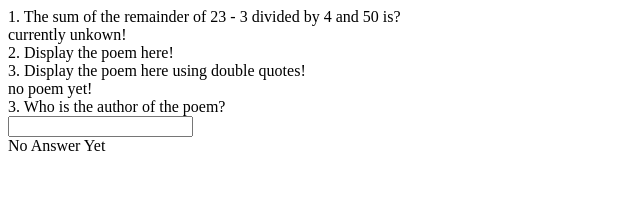
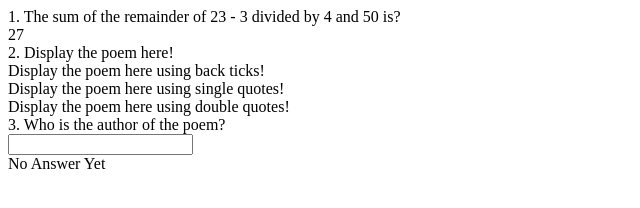
Before and after one commit to marabd/eloquent-third, a plain HTML site: page values-types-operators/index.html in a window 1280 px wide. Shown: the whole page, without its empty margins (0-640 px from the left). Drawn offline with Linux system fonts and the light colour scheme.

Commit message:
some cleanup

```diff
--- a/values-types-operators/index.html
+++ b/values-types-operators/index.html
@@ -12,15 +12,15 @@
   <div>1. The sum of the remainder of 23 - 3 divided by 4 and 50 is?</div>
   <div id="arithmetic"></div>
   <div>2. Display the poem here!</div>
-  <div id="poem-back-ticks">2. Display the poem here using back ticks!</div>
-  <div id="poem-double-quotes">3. Display the poem here using double quotes!</div>
-  <div id="poem-single-quotes">4. Display the poem here using single quotes!</div>
+  <div id="poem-back-ticks"></div>
+  <div id="poem-double-quotes"></div>
+  <div id="poem-single-quotes"></div>
   <div>3. Who is the author of the poem?</div>
   <input id="author-question"></input>
   <div id="author-answer-check">No Answer Yet</div>
   <script>
     //do the math described in english with javascript
-    const arithmetic = 'currently unkown!'
+    const arithmetic = 5 + 23 - 3 % 2
     document.getElementById("arithmetic").innerHTML = arithmetic;
 
     //demonstrate multi line strings using back ticks, then double quotes, then single quotes
@@ -30,12 +30,12 @@
     // Then there's a pair of us!
     // Don't tell! they'd advertise – you know!
 
-    const poemBackTicks = ''
+    const poemBackTicks = 'Display the poem here using back ticks!'
     document.getElementById('poem-back-ticks').innerHTML = poemBackTicks
-    const poemSingleQuotes = 'no poem yet!'
+    const poemSingleQuotes = 'Display the poem here using double quotes!'
     document.getElementById('poem-single-quotes').innerHTML = poemSingleQuotes
-    const poemDoubleQuotes = 'no poem yet!'
-    document.getElementById('poem-single-quotes').innerHTML = poemSingleQuotes
+    const poemDoubleQuotes = 'Display the poem here using single quotes!'
+    document.getElementById('poem-double-quotes').innerHTML = poemDoubleQuotes
 
     const authorQuestion = document.getElementById('author-question')
     const authorAnswerCheck = document.getElementById('author-answer-check')
@@ -44,8 +44,6 @@
       const answer = event.target.value
       authorAnswerCheck.innerHTML = 'INCORRECT'
     })
-
-
   </script>
 </body>
 
```
